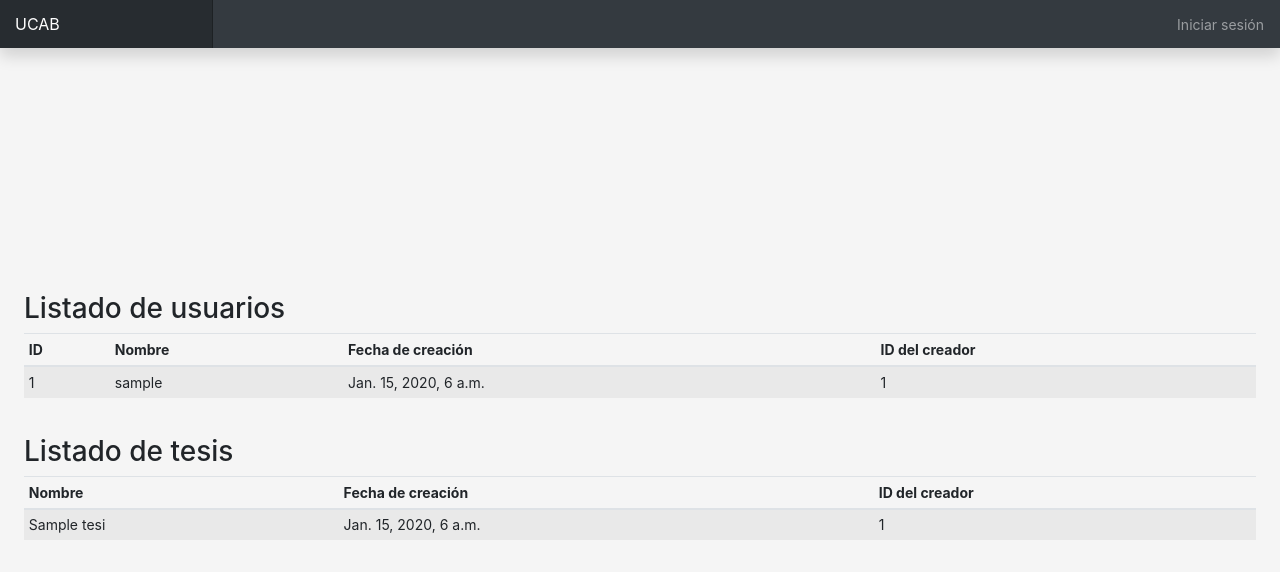
After one commit to angelrivero98/MiniProyecto2-python, a Django app: page /audit/ in a window 1280 px wide. The commit adds this page. Shown: the top 572 px of the page. Run offline with Django 3.2, Linux system fonts and the light colour scheme; tables that the repository leaves empty hold one stand-in row (values such as "Sample post"); parts of the project's set-up code (start-up, migrations or seed data) failed here and were passed over; some libraries are stand-ins or nearby versions.

Commit message:
Se agregaron las auditorias

```diff
--- a/tesis/admin.py
+++ b/tesis/admin.py
@@ -1,9 +1,8 @@
 from django.contrib import admin
-from .models import Tesis, Usuario, Audit, Autor, Escuela, PalabraClave, Evaluador, Rol
-#Aqui registrmaos los modelos que queremos ver en el panel administrador de django
+from .models import Tesis, Usuario, Autor, Escuela, PalabraClave, Evaluador, Rol
+# Aqui registrmaos los modelos que queremos ver en el panel administrador de django
 admin.site.register(Tesis)
 admin.site.register(Usuario)
-admin.site.register(Audit)
 admin.site.register(Escuela)
 admin.site.register(PalabraClave)
 admin.site.register(Evaluador)
--- a/tesis/models.py
+++ b/tesis/models.py
@@ -2,7 +2,9 @@ from django.db import models
 from django.utils import timezone
 from django.contrib.auth.models import AbstractUser
 
-#Modelos que seran transformados a tablas de base de datos
+# Modelos que seran transformados a tablas de base de datos
+
+
 class Rol(models.Model):
     nombre = models.CharField(max_length=255, blank=False, null=False)
 
@@ -15,6 +17,8 @@ class Rol(models.Model):
 
 class Usuario(AbstractUser):
     rol = models.ForeignKey(Rol, on_delete=models.CASCADE)
+    fecha_creacion = models.DateTimeField(default=timezone.now)
+    id_creador = models.IntegerField(null=True)
     REQUIRED_FIELDS = ['rol', 'email']
 
     class Meta:
@@ -81,21 +85,11 @@ class Tesis(models.Model):
     evaluadores = models.ManyToManyField(
         Evaluador, related_name='evaluadores')
     autores = models.ManyToManyField(Autor, related_name='autores')
+    fecha_creacion = models.DateTimeField(auto_now_add=True)
+    id_creador = models.IntegerField(null=False, blank=False)
 
     class Meta:
         db_table = 'tesis'
 
     def __str__(self):
         return self.nombre
-
-
-class Audit(models.Model):
-    fecha = models.DateTimeField('date created', auto_now_add=True)
-    userCreador = models.ForeignKey(
-        Usuario, on_delete=models.CASCADE, related_name='userCreador')
-    userCreado = models.ForeignKey(
-        Usuario, on_delete=models.CASCADE, related_name='userCreado', blank=True)
-    tesis = models.ForeignKey(Tesis, on_delete=models.CASCADE, blank=True)
-
-    class Meta:
-        db_table = 'audit'
--- /dev/null
+++ b/tesis/templates/audit.html
@@ -0,0 +1,49 @@
+{% extends 'base.html' %}
+
+{% block content %}
+<h3>Listado de usuarios</h3>
+<div class="table-responsive">
+    <table class="table table-striped table-sm">
+        <thead>
+            <tr>
+                <th>ID</th>
+                <th>Nombre</th>
+                <th>Fecha de creación</th>
+                <th>ID del creador</th>
+            </tr>
+        </thead>
+        <tbody>
+            {% for usuario in usuarios %}
+            <tr>
+                <td>{{ usuario.id }}</td>
+                <td>{{ usuario.username }}</td>
+                <td>{{ usuario.fecha_creacion }}</td>
+                <td>{{ usuario.id_creador }}</td>
+            </tr>
+            {% endfor %}
+        </tbody>
+    </table>
+</div>
+<br />
+<h3>Listado de tesis</h3>
+<div class="table-responsive">
+    <table class="table table-striped table-sm">
+        <thead>
+            <tr>
+                <th>Nombre</th>
+                <th>Fecha de creación</th>
+                <th>ID del creador</th>
+            </tr>
+        </thead>
+        <tbody>
+            {% for t in tesis %}
+            <tr>
+                <td>{{ t.nombre }}</td>
+                <td>{{ t.fecha_creacion }}</td>
+                <td>{{ t.id_creador }}</td>
+            </tr>
+            {% endfor %}
+        </tbody>
+    </table>
+</div>
+{% endblock %}
--- a/tesis/templates/base.html
+++ b/tesis/templates/base.html
@@ -26,7 +26,7 @@
   </style>
   <link rel="stylesheet" href="{% static 'css/dashboard.css' %}" />
   <link rel="stylesheet" href="{% static 'css/style.css' %}" />
-  <title>{% block title %}Django Auth Tutorial{% endblock %}</title>
+  <title>{% block title %}Sistema de Tesis{% endblock %}</title>
 </head>
 
 <body>
@@ -70,6 +70,12 @@
                 Gestión de Usuarios
               </a>
             </li>
+            <li class="nav-item">
+              <a class="nav-link" href="{% url 'audit' %}">
+                <span data-feather="file"></span>
+                Auditoría
+              </a>
+            </li>
             {% endif %}
           </ul>
         </div>
--- a/tesis/templates/createAutor.html
+++ b/tesis/templates/createAutor.html
@@ -1,5 +1,4 @@
 {% extends 'base.html' %}
-{% block title %} Dashboard {% endblock %}
 {% block content %}
 <div class="container-fluid" id="exampleAutor" tabindex="-1" role="dialog" aria-labelledby="exampleAutorLabel"
   aria-hidden="true">
--- a/tesis/templates/tesis.html
+++ b/tesis/templates/tesis.html
@@ -1,5 +1,4 @@
 {% extends 'base.html' %}
-{% block title %} Dashboard {% endblock %}
 {% block content %}
 {% if user.rol != None and user.rol.id == 2 %}
 <a href="{% url 'create_tesis' %}" class="btn btn-primary float-right my-3">
--- a/tesis/urls.py
+++ b/tesis/urls.py
@@ -1,7 +1,7 @@
 from django.urls import path
 from . import views
 
-#Urls asociados al crud de tesis y al de usuarios, donde le pasamos la funcion asociada a cada uno
+# Urls asociados al crud de tesis y al de usuarios, donde le pasamos la funcion asociada a cada uno
 urlpatterns = [
     path('users/', views.get_users, name='users'),
     path('', views.TesisView.as_view(), name='tesis'),
@@ -11,4 +11,5 @@ urlpatterns = [
     path('users/create/', views.create_user, name='create_user'),
     path('users/<int:user_id>/update', views.update_user, name='update_user'),
     path('users/<int:user_id>/delete', views.delete_user),
+    path('audit/', views.audit, name='audit')
 ]
--- a/tesis/views.py
+++ b/tesis/views.py
@@ -1,6 +1,6 @@
 from django.shortcuts import render, redirect
 from django.views import View
-from tesis.models import Usuario, Tesis, Autor, Evaluador, Audit
+from tesis.models import Usuario, Tesis, Autor, Evaluador
 from tesis.forms import UsuarioForm, AutorForm, TesisForm
 import logging
 import datetime
@@ -17,6 +17,8 @@ def create_user(request):
         logging.info('Creando usuario')
         data = request.POST.copy()
         data['date_joined'] = datetime.datetime.now()
+        data['fecha_creacion'] = datetime.datetime.now()
+        data['id_creador'] = request.user.id
         form = UsuarioForm(data)
         if form.is_valid():
             try:
@@ -38,7 +40,9 @@ def create_user(request):
                 'Error creando el usuario. El formulario no es válido' + str(request.POST))
             return render(request, 'crear_usuario.html', {'form': form})
 
-#Funcion para editar el usuario dependiendo del id
+# Funcion para editar el usuario dependiendo del id
+
+
 def update_user(request, user_id):
     users = Usuario.objects.filter(pk=user_id)
     user = users[0]
@@ -71,12 +75,16 @@ def update_user(request, user_id):
                 'Error creando el usuario. El formulario no es válido' + str(request.POST))
             return render(request, 'crear_usuario.html', {'form': form})
 
-#Funcion que permite obtener el listado de los usuarios de la base de datos
+# Funcion que permite obtener el listado de los usuarios de la base de datos
+
+
 def get_users(request):
     usuarios = Usuario.objects.all()
     return render(request, "usuarios.html", {'usuarios': usuarios})
 
-#Funcion que permite eliminar el usuario segun el id
+# Funcion que permite eliminar el usuario segun el id
+
+
 def delete_user(request, user_id):
     logging.info('Eliminando al usuario')
     user = Usuario.objects.filter(pk=user_id)
@@ -94,7 +102,10 @@ def create_tesis(request):
         return render(request, 'crear_tesis.html', {'form': form})
     else:
         logging.info('Creando tesis')
-        form = TesisForm(request.POST)
+        data = request.POST.copy()
+        data['id_creador'] = request.user.id
+        data['fecha_creacion'] = datetime.datetime.now()
+        form = TesisForm(data)
         if form.is_valid():
             try:
                 logging.info('La tesis fue creada')
@@ -110,7 +121,9 @@ def create_tesis(request):
                 'Error creando la tesis. El formulario no es válido' + str(request.POST))
             return render(request, 'crear_tesis.html', {'form': form})
 
-#Vista donde se muesta la lista de tesis, donde definimos sus metodos para el get y el post
+# Vista donde se muesta la lista de tesis, donde definimos sus metodos para el get y el post
+
+
 class TesisView(View):
 
     def get(self, request, *args, **kargs):
@@ -121,7 +134,9 @@ class TesisView(View):
         tesis = Tesis.objects.all()
         return render(request, "tesis.html", {'tesis': tesis})
 
-#Funcion que permite crear un autor segun el formulario indicasdo
+# Funcion que permite crear un autor segun el formulario indicasdo
+
+
 def postAutor(request):
     if request.method == "POST":
         formAutor = AutorForm(request.POST)
@@ -134,3 +149,9 @@ def postAutor(request):
                 pass
     formAutor = AutorForm()
     return render(request, 'createAutor.html', {'formAutor': formAutor})
+
+
+def audit(request):
+    usuarios = Usuario.objects.all()
+    tesis = Tesis.objects.all()
+    return render(request, 'audit.html', {'usuarios': usuarios, 'tesis': tesis})
```
Also changed, not shown: tesis/migrations/0001_initial.py, tesis/migrations/0002_auto_20190715_1030.py (added), tesis/migrations/0003_auto_20190715_1031.py (added), tesis/migrations/0004_auto_20190715_1031.py (added).
